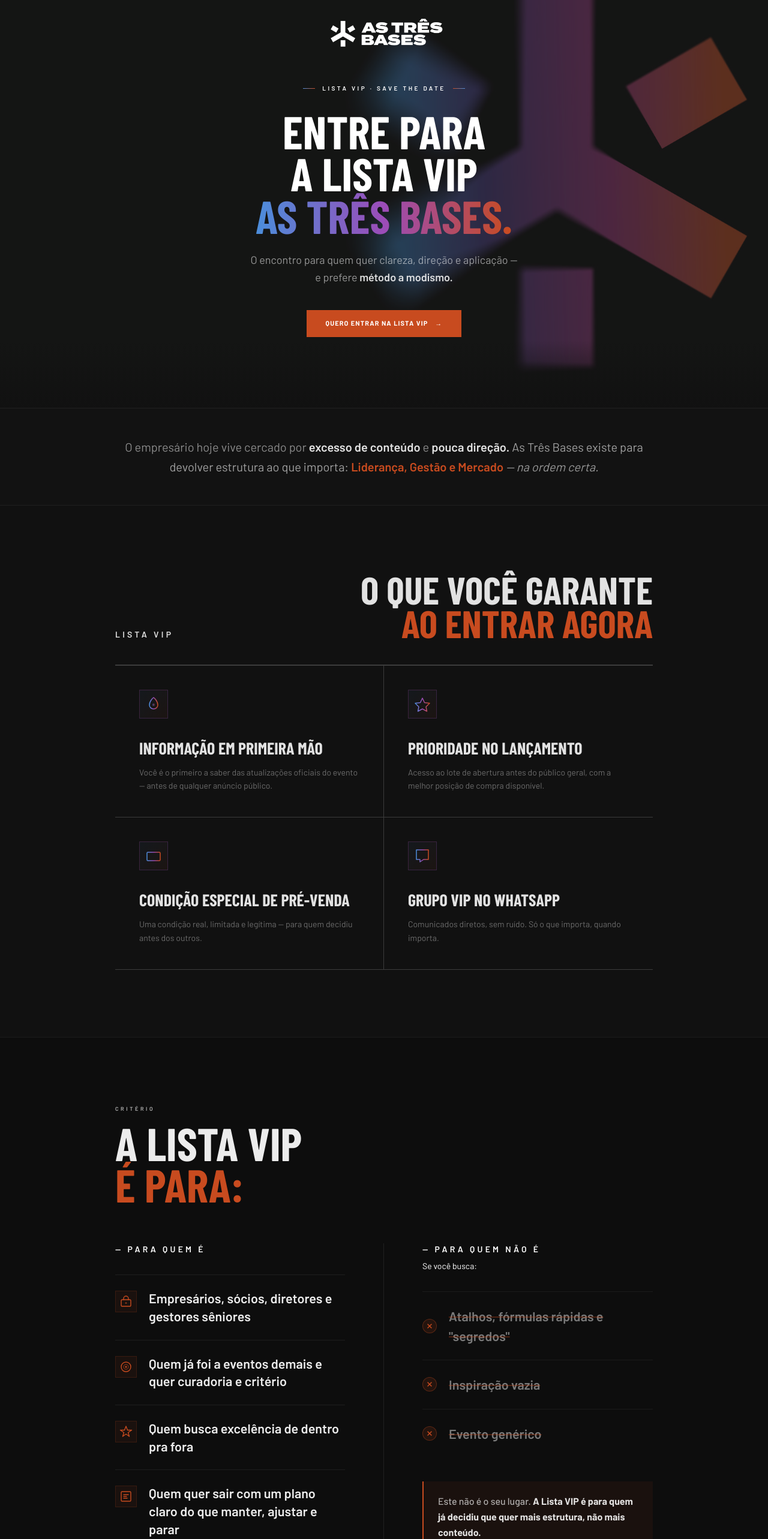
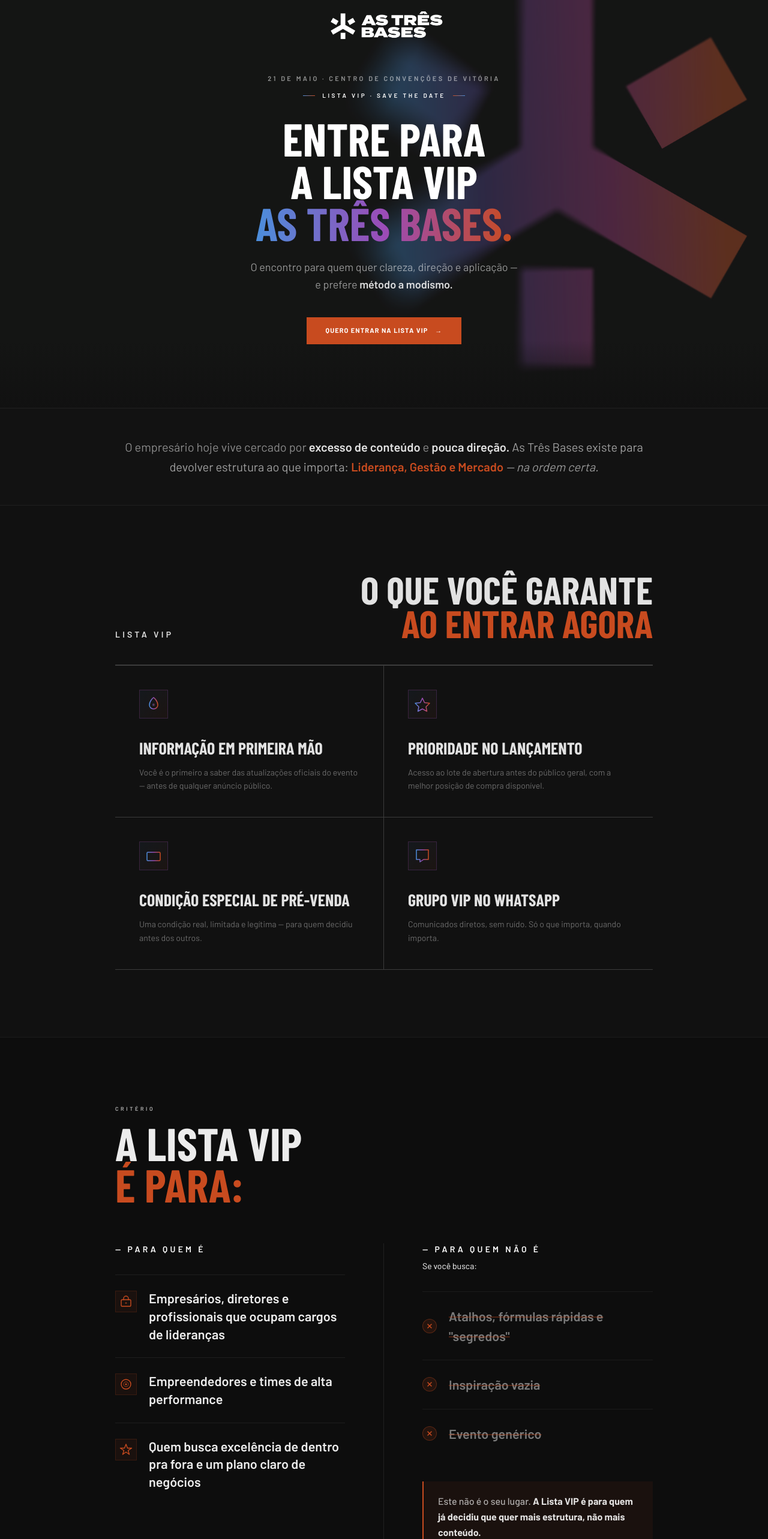
Before and after one commit to joaofcoutinho/3bases, a Next.js app: page / in a window 1280 px wide. Shown: the part 120-2686 px from the top of the page at 60% size. Built offline with nearby package versions, Linux system fonts and the light colour scheme; a web font is replaced by a local one.

Commit message:
feat: 09-03

```diff
--- a/app/page.tsx
+++ b/app/page.tsx
@@ -40,9 +40,16 @@ export default function Home() {
             alt="As Três Bases"
             width={260}
             height={58}
-            className="brightness-0 invert mb-3 anim-fade-in"
+            className="brightness-0 invert mb-2 anim-fade-in"
             style={{ opacity: 0, animationDelay: "0s", animationFillMode: "forwards" }}
           />
+
+          <p
+            className="text-[11px] uppercase tracking-[0.3em] font-semibold mb-3 anim-fade-in"
+            style={{ color: "rgba(255,255,255,0.55)", fontFamily: "var(--font-barlow)", opacity: 0, animationDelay: "0.1s", animationFillMode: "forwards" }}
+          >
+            21 de Maio · Centro de Convenções de Vitória
+          </p>
 
           <div
             className="flex items-center gap-3 mb-7 anim-fade-up"
@@ -341,7 +348,7 @@ export default function Home() {
               <ul className="flex flex-col">
                 {[
                   {
-                    text: "Empresários, sócios, diretores e gestores sêniores",
+                    text: "Empresários, diretores e profissionais que ocupam cargos de lideranças",
                     icon: (
                       <svg width="22" height="22" viewBox="0 0 22 22" fill="none">
                         <rect x="3" y="8" width="16" height="11" rx="1.5" stroke="#C84B1F" strokeWidth="1.4"/>
@@ -351,7 +358,7 @@ export default function Home() {
                     ),
                   },
                   {
-                    text: "Quem já foi a eventos demais e quer curadoria e critério",
+                    text: "Empreendedores e times de alta performance",
                     icon: (
                       <svg width="22" height="22" viewBox="0 0 22 22" fill="none">
                         <circle cx="11" cy="11" r="8" stroke="#C84B1F" strokeWidth="1.4"/>
@@ -361,19 +368,10 @@ export default function Home() {
                     ),
                   },
                   {
-                    text: "Quem busca excelência de dentro pra fora",
+                    text: "Quem busca excelência de dentro pra fora e um plano claro de negócios",
                     icon: (
                       <svg width="22" height="22" viewBox="0 0 22 22" fill="none">
                         <path d="M11 2L13.5 8.5H20.5L14.5 12.5L16.5 19L11 15L5.5 19L7.5 12.5L1.5 8.5H8.5L11 2Z" stroke="#C84B1F" strokeWidth="1.4" strokeLinejoin="round"/>
-                      </svg>
-                    ),
-                  },
-                  {
-                    text: "Quem quer sair com um plano claro do que manter, ajustar e parar",
-                    icon: (
-                      <svg width="22" height="22" viewBox="0 0 22 22" fill="none">
-                        <rect x="3" y="3" width="16" height="16" rx="1.5" stroke="#C84B1F" strokeWidth="1.4"/>
-                        <path d="M7 8h8M7 11h5M7 14h6" stroke="#C84B1F" strokeWidth="1.4" strokeLinecap="round"/>
                       </svg>
                     ),
                   },
@@ -516,10 +514,17 @@ export default function Home() {
           </p>
 
           <p
-            className="text-[10px] uppercase tracking-[0.4em] font-semibold mb-10"
+            className="text-[10px] uppercase tracking-[0.4em] font-semibold mb-2"
             style={{ color: "#ffffff", fontFamily: "var(--font-barlow)" }}
           >
             As Três Bases — Maio
+          </p>
+
+          <p
+            className="text-[10px] uppercase tracking-[0.3em] font-semibold mb-10"
+            style={{ color: "rgba(255,255,255,0.5)", fontFamily: "var(--font-barlow)" }}
+          >
+            21 de Maio · Centro de Convenções de Vitória
           </p>
 
           <a
```
